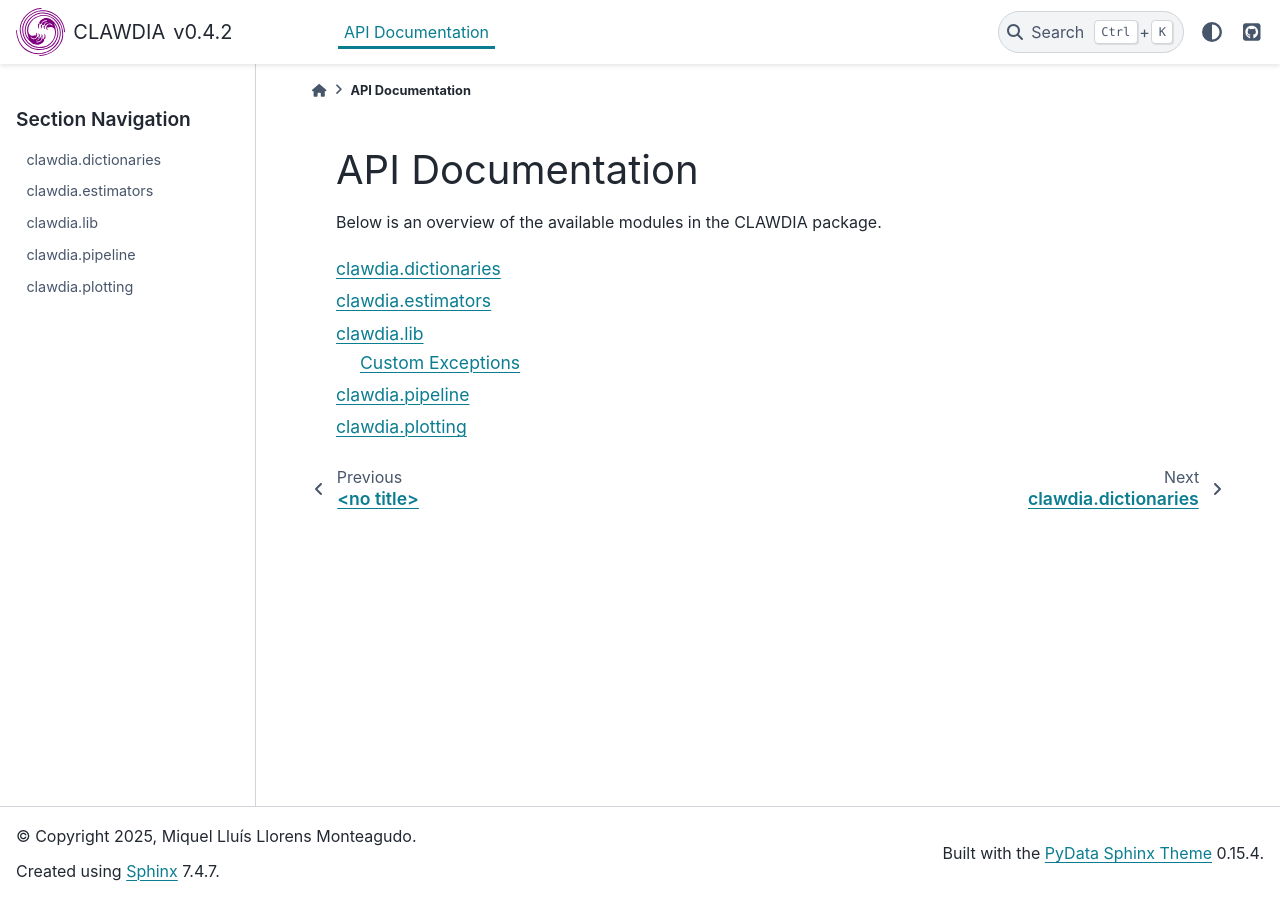
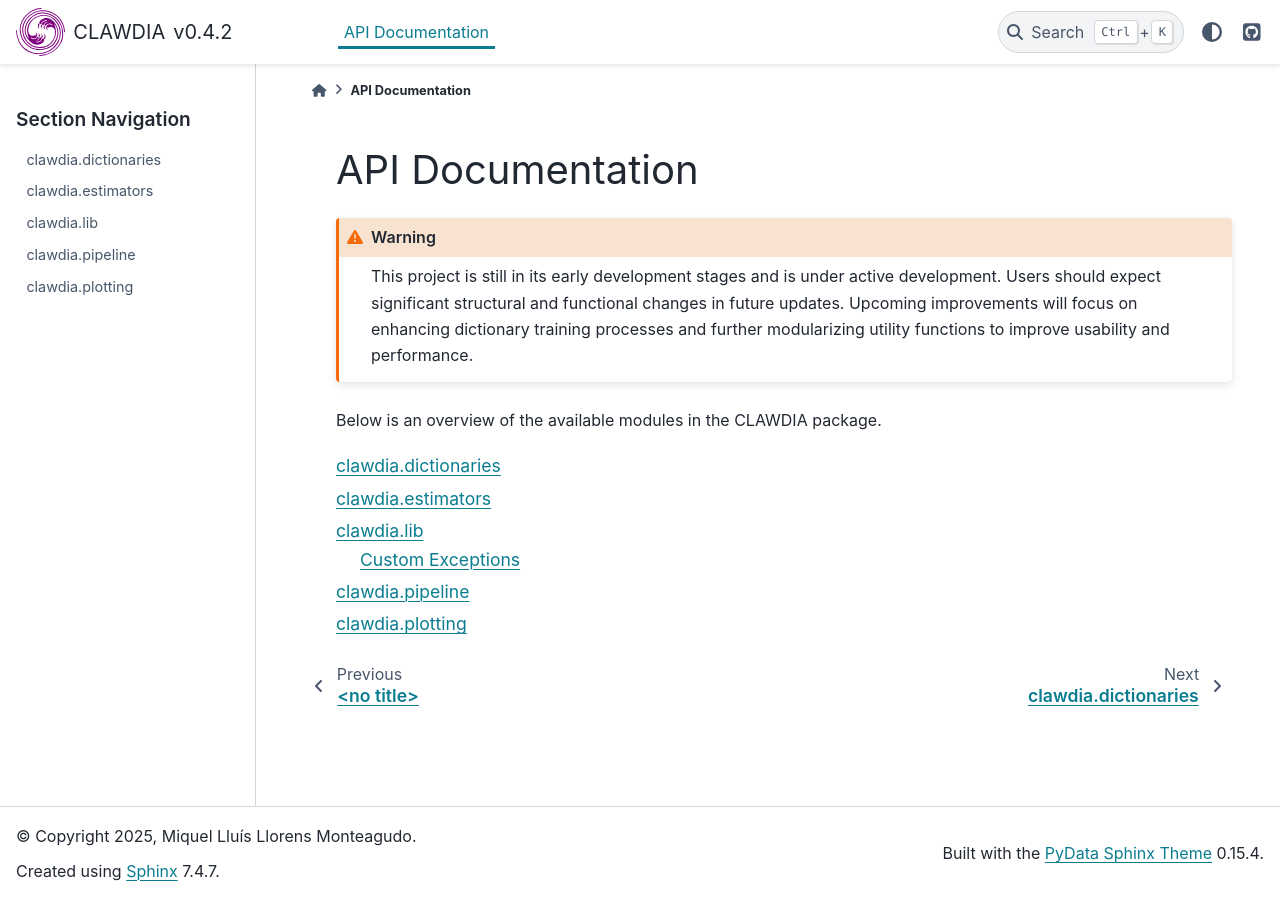
Before and after one commit to MiquelLluis/CLAWDIA, a Sphinx documentation site: the page built from docs/source/modules.rst, in a window 1280 px wide. Built offline with Sphinx 7.4.7 and the PyData theme 0.15.4, drawn with Linux system fonts in a browser that asks for light colours.

Commit message:
add warning about active development

```diff
--- a/docs/source/modules.rst
+++ b/docs/source/modules.rst
@@ -1,5 +1,14 @@
 API Documentation
 =================
+
+.. warning::
+
+   This project is still in its early development stages and is under active
+   development. Users should expect significant structural and functional
+   changes in future updates. Upcoming improvements will focus on enhancing
+   dictionary training processes and further modularizing utility functions to
+   improve usability and performance.
+
 
 Below is an overview of the available modules in the CLAWDIA package.
 
```
